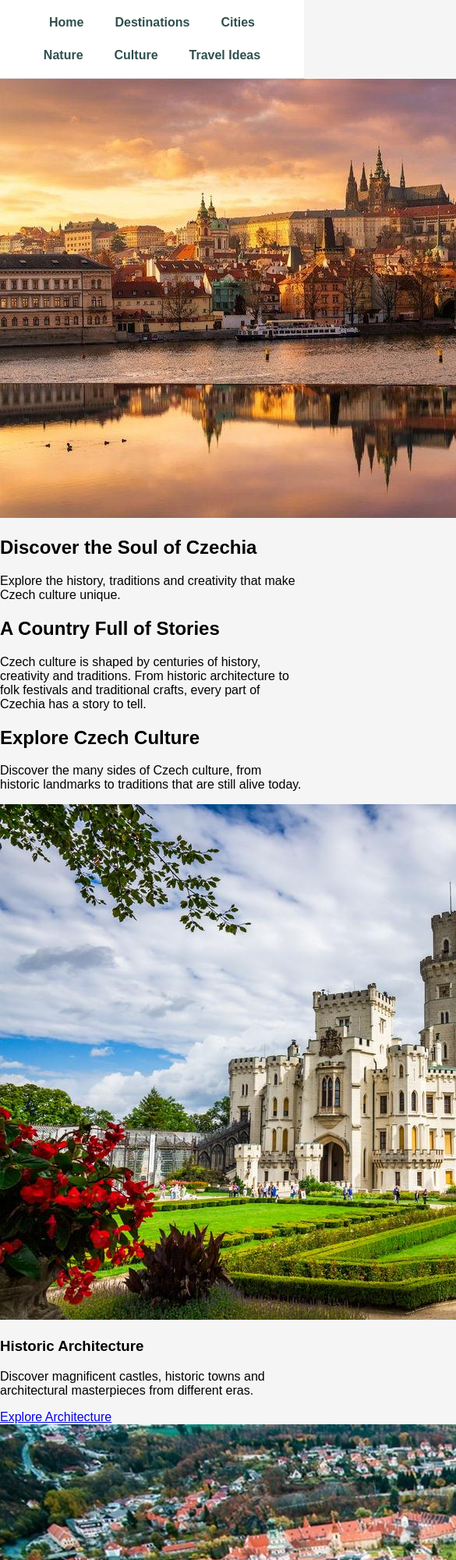
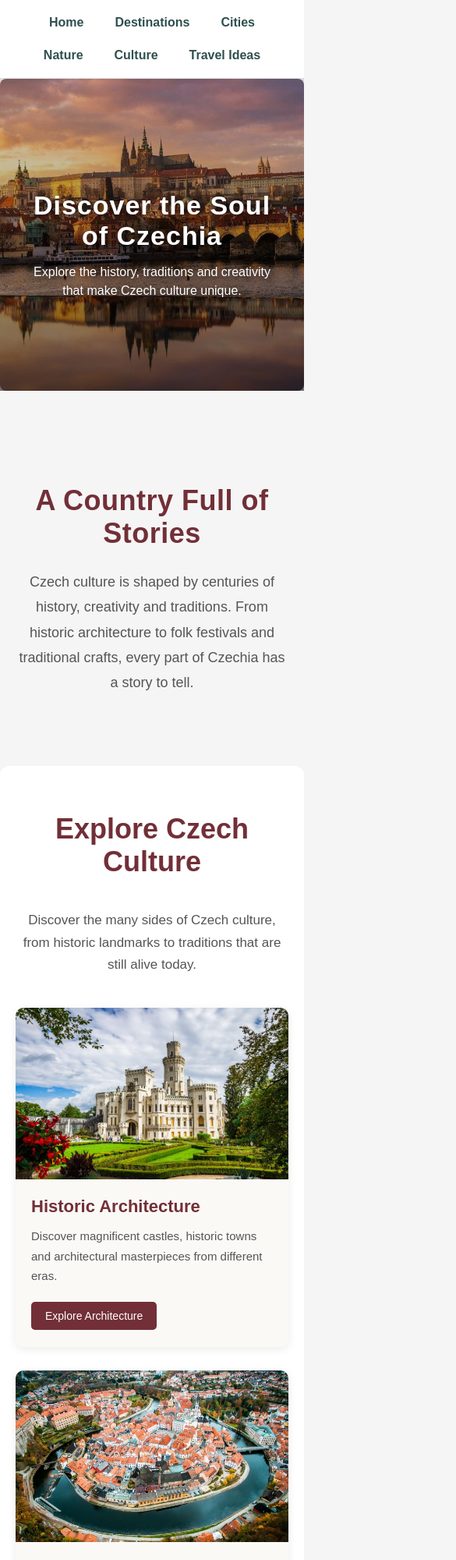
Before and after one commit to jgary133/Visit-Czechia, a plain HTML site: page culture.html in a window 390 px wide. Shown: the top 2000 px of the page at 78% size, 585 px wide, since content can reach past the window. Drawn offline with Linux system fonts and the light colour scheme.

Commit message:
Complete CSS styling for Culture page.

```diff
--- a/culture.html
+++ b/culture.html
@@ -18,11 +18,13 @@
 <main>
     <section class="culture-hero">
         <img src="images/culture/culture-hero.jpg" alt="Prague Castle and Charles Bridge at sunset">
+        <div class="culture-hero-text">
         <h1>Discover the Soul of Czechia</h1>
         <p>
             Explore the history, traditions and creativity
             that make Czech culture unique.
         </p>
+        </div>
     </section>
     <section class="culture-intro">
         <h2>A Country Full of Stories</h2>
--- a/style.css
+++ b/style.css
@@ -623,6 +623,218 @@ header a:hover {
     max-width:750px;
     margin: 0 auto;
 }
+.culture-hero {
+    position:relative;
+    height:600px;
+    overflow:hidden;
+}
+.culture-hero img {
+    width:100%;
+    height:100%;
+    object-fit:cover;
+    display:block;
+    border-radius:8px;
+}
+.culture-hero-text {
+    position:absolute;
+    top:50%;
+    left:50%;
+    transform:translate(-50%, -50%);
+    color:white;
+    text-align:center;
+    width:80%;
+    max-width:800px;
+    z-index:1;
+    text-shadow: 2px 2px 8px rgba(0, 0, 0, 0.8);
+}
+.culture-hero-text h1 {
+    font-size:56px;
+    font-weight:bold;
+    margin-bottom:20px;
+    letter-spacing:1px;
+}
+.culture-hero-text p {
+    font-size:20px;
+    line-height:1.7;
+    font-weight:400;
+    max-width:700px;
+    margin:0 auto;
+}
+.culture-hero::before {
+    content: "";
+    position:absolute;
+    inset:0;
+    background:linear-gradient(
+        to bottom,
+        rgba(0, 0, 0, 0.1),
+        rgba(0, 0, 0, 0.55)
+    );
+    z-index:0;
+}
+.culture-intro {
+    max-width:1000px;
+    margin: 70px auto;
+    padding:40px;
+    text-align:center;
+}
+.culture-intro h2 {
+    font-size:36px;
+    color:#722F37;
+    margin-bottom:25px;
+    letter-spacing:0.5px;
+}
+.culture-intro p {
+    font-size:18px;
+    line-height:1.8;
+    color:#555;
+    max-width:850px;
+    margin: 0 auto;
+}
+.culture-explore {
+    max-width: 1200px;
+    margin:60px auto;
+    padding:40px;
+    background-color:white;
+    border-radius:12px;
+}
+.culture-explore h2 {
+    font-size:36px;
+    color: #722F37;
+    text-align: center;
+    margin-bottom:40px;
+}
+.culture-grid {
+    display:grid;
+    grid-template-columns:repeat(3, 1fr);
+    gap:30px;
+}
+.culture-card {
+    background-color: #faf9f6;
+    border-radius:10px;
+    overflow:hidden;
+    box-shadow: 0 3px 12px rgba(0, 0, 0, 0.08);
+    transition: transform 0.3s ease, box-shadow 0.3s ease;
+}
+.culture-card:hover {
+    transform:translateY(-6px);
+    box-shadow:0 10px 25px rgba(0, 0, 0, 0.15);
+}
+.culture-card img {
+    width:100%;
+    height:220px;
+    object-fit:cover;
+    display:block;
+}
+.culture-card h3 {
+    font-size:22px;
+    color:#722F37;
+    margin: 22px 20px 12px;
+}
+.culture-card p {
+    font-size:15px;
+    line-height:1.7;
+    color: #555;
+    margin: 0 20px 20px;
+}
+.culture-card a {
+    display:inline-block;
+    margin: 0 20px 22px;
+    padding: 10px 18px;
+    background-color:#722F37;
+    color:white;
+    text-decoration:none;
+    border-radius:5px;
+    font-size:14px;
+    transition: background-color 0.3s ease;
+}
+.culture-card a:hover {
+    background-color:#54232A;
+}
+.culture-explore > p {
+    font-size:17px;
+    line-height:1.7;
+    color:#555;
+    max-width:750px;
+    text-align:center;
+    margin: 0 auto 40px;
+}
+.culture-timeline {
+    max-width:1200px;
+    margin:70px auto;
+    padding: 50px 40px;
+    background-color:#fff;
+    border-radius:12px;
+}
+.culture-timeline h2 {
+    font-size:36px;
+    color:#722F37;
+    text-align:center;
+    margin-bottom:25px;
+}
+.culture-timeline > p {
+    font-size:17px;
+    line-height:1.8;
+    color:#555;
+    max-width:750px;
+    text-align:center;
+    margin: 0 auto;
+}
+.culture-traditions {
+    max-width: 1200px;
+    margin:70px auto;
+    padding: 50px 40px;
+    background-color:#fff;
+    border-radius:12px;
+}
+.culture-traditions h2 {
+    font-size:36px;
+    color:#722F37;
+    text-align:center;
+    margin-bottom:25px;
+    letter-spacing:0.5px;
+}
+.culture-traditions > p {
+    font-size:17px;
+    line-height:1.8;
+    color:#555;
+    max-width:750px;
+    text-align:center;
+    margin:0 auto;
+}
+.culture-more {
+    max-width:1200px;
+    margin:70px auto;
+    padding:50px 40px;
+    text-align:center;
+}
+.culture-more h2 {
+    font-size:36px;
+    color:#722F37;
+    margin-bottom:30px;
+}
+.culture-more > p {
+    font-size:17px;
+    line-height:1.8;
+    color:#555;
+    max-width:750px;
+    margin: 0 auto 30px;
+}
+.culture-more a {
+    display: inline-block;
+    margin:10px;
+    padding:12px 24px;
+    background-color:#722F37;
+    color:white;
+    text-decoration:none;
+    border-radius:6px;
+    font-size:15px;
+    font-weight:bold;
+    transition:background-color 0.3s ease, transform 0.3s ease;
+}
+.culture-more a:hover {
+    background-color:#54232A;
+    transform:translateY(-3px);
+}
 @media (max-width: 900px) {
     .destinations-grid {
         grid-template-columns: repeat(2, 1fr);
@@ -636,6 +848,9 @@ header a:hover {
     .natural-wonders-grid {
         grid-template-columns:repeat(2, 1fr);
     }
+    .culture-grid {
+        grid-template-columns:repeat(2, 1fr);
+    }
 }
 @media (max-width: 600px) {
     .destinations-grid {
@@ -643,7 +858,8 @@ header a:hover {
     }
     .nature-overview-grid,
     .national-parks-grid,
-    .natural-wonders-grid {
+    .natural-wonders-grid,
+    .culture-grid {
         grid-template-columns: 1fr;
     }
     .nature-hero {
@@ -668,5 +884,25 @@ header a:hover {
     .natural-wonder-card img {
         height: 220px;
     }
+    .culture-hero {
+        height:400px;
+    }
+    .culture-hero-text h1 {
+        font-size:34px;
+        margin-bottom:15px;
+    }
+    .culture-hero-text p {
+        font-size:16px;
+        line-height:1.5;
+    }
+    .culture-explore,
+    .culture-timeline,
+    .culture-traditions {
+        padding:30px 20px;
+    }
+    .culture-intro,
+    .culture-more {
+        padding:20px;
+    }
 
 }
```
